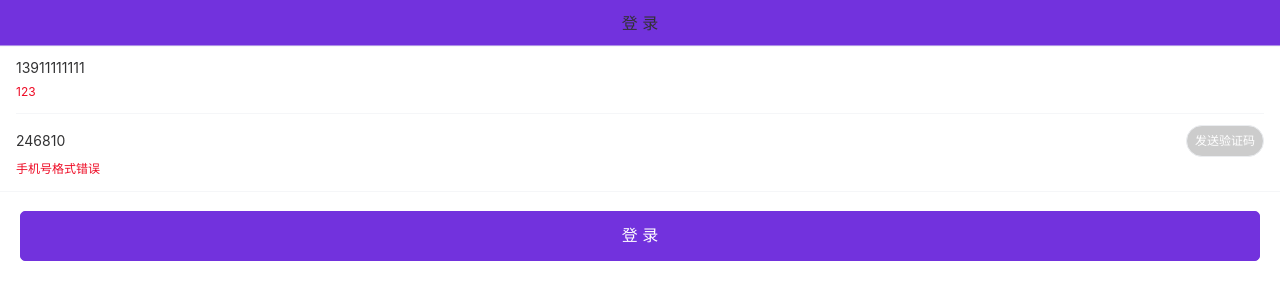
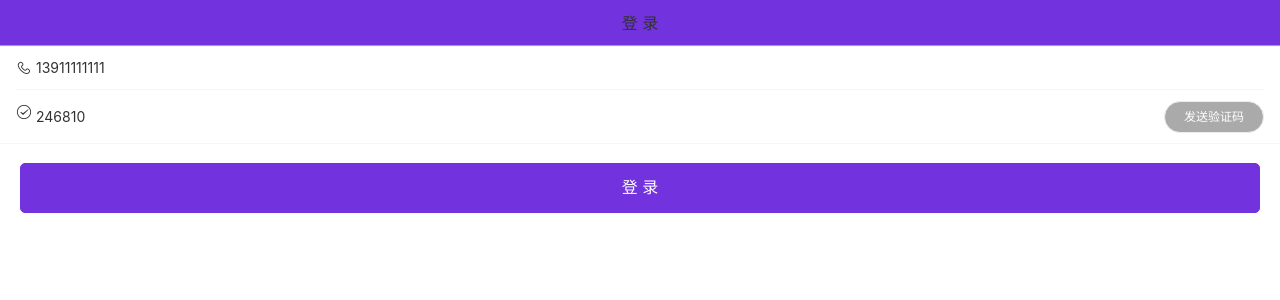
Before and after one commit to rottenfire/topline, a Vue app: page /#/login in a window 1280 px wide. Shown: the top 300 px of the page. Built offline with nearby package versions, Linux system fonts and the light colour scheme.

Commit message:
完成登录页面功能,增加验证码发送

```diff
--- a/src/views/login.vue
+++ b/src/views/login.vue
@@ -3,28 +3,57 @@
     <van-nav-bar class="login-bar" title="登 录"></van-nav-bar>
     <van-cell-group>
       <van-field
-
+        v-validate="{ required: true, regex: /^1[345678]\d{9}$/}"
         name="mobile"
         v-model="user.mobile"
-        error-message="123"
+        left-icon="phone-o"
+        clearable
+        :error-message="errors.first('mobile')"
         placeholder="请输入手机号"
       />
-      <van-field v-model="user.code" error-message="手机号格式错误" placeholder="请输入验证码">
-        <van-button class="code-btn" slot="button" size="small">发送验证码</van-button>
+      <van-field
+        v-validate="{ required: true, regex: /^\d{6}$/}"
+        name="code"
+        v-model="user.code"
+        left-icon="passed"
+        clearable
+        :error-message="errors.first('code')"
+        placeholder="请输入验证码"
+      >
+        <van-button
+          ref="code"
+          :disabled="codeDisabled"
+          class="code-btn"
+          slot="button"
+          size="small"
+          @click="sendCode"
+        >发送验证码</van-button>
       </van-field>
     </van-cell-group>
     <div class="login-btn">
-      <van-button class="btn" color="#7232dd" size="large" @click="submitLogin">登 录</van-button>
+      <van-button
+        class="btn"
+        :loading="loading"
+        loading-text="登录中"
+        color="#7232dd"
+        size="large"
+        @click="submitLogin"
+      >登 录</van-button>
     </div>
   </div>
 </template>
 
 <script>
 import { login } from '@/api/login'
+import { setInterval, clearInterval } from 'timers'
 export default {
   name: 'login',
   data () {
     return {
+      loading: false,
+      codeDisabled: false,
+      resendCodeTime: 6,
+      codeTimer: null,
       user: {
         mobile: '13911111111',
         code: '246810'
@@ -32,17 +61,58 @@ export default {
     }
   },
   methods: {
-    async submitLogin () {
+    // 发送验证码
+    sendCode () {
+      let time = this.resendCodeTime
+      this.$refs.code.innerText = `(${time})S后再发送`
+      this.codeDisabled = true
+      this.codeTimer = setInterval(() => {
+        time--
+        this.$refs.code.innerText = `(${time})S后再发送`
+        if (time === -1) {
+          clearInterval(this.codeTimer)
+          this.codeDisabled = false
+          this.$refs.code.innerText = '发送验证码'
+        }
+      }, 1000)
+    },
+    // 提交登录
+    submitLogin () {
+      // 判断是否验证通过
+      this.$validator.validate().then(async valid => {
+        if (!valid) {
+          return
+        }
+        this.loading = true
         try {
           let res = await login(this.user)
-        console.log(res)
           this.$store.commit('setUser', res)
+          this.$toast.success('登陆成功')
           this.$router.push('/')
-        this.$toast.success('登陆成功')
         } catch {
           this.$toast.fail('登录失败')
         }
+        this.loading = false
+      })
     }
+  },
+  created () {
+    const dict = {
+      custom: {
+        mobile: {
+          required: '手机号不能为空',
+          regex: '请输入11位手机号'
+        },
+        code: {
+          required: '验证码不能为空',
+          regex: '请输入6位数字验证码'
+        }
+      }
+    }
+    this.$validator.localize('custom', dict)
+  },
+  destroyed () {
+    clearInterval(this.codeTimer)
   }
 }
 </script>
@@ -56,8 +126,12 @@ export default {
 }
 .code-btn {
   border-radius: 20px;
+  background-color: #aaaaaa;
+  color: #fff;
+  width: 100px;
+  &[disabled] {
     background-color: #ccc;
-  color: #fff;
+  }
 }
 .login-btn {
   padding: 20px;
```
Also changed, not shown: 1 other file (tests, documents, lock files or other folders). Lines whose indentation alone changed are shown as unchanged.
